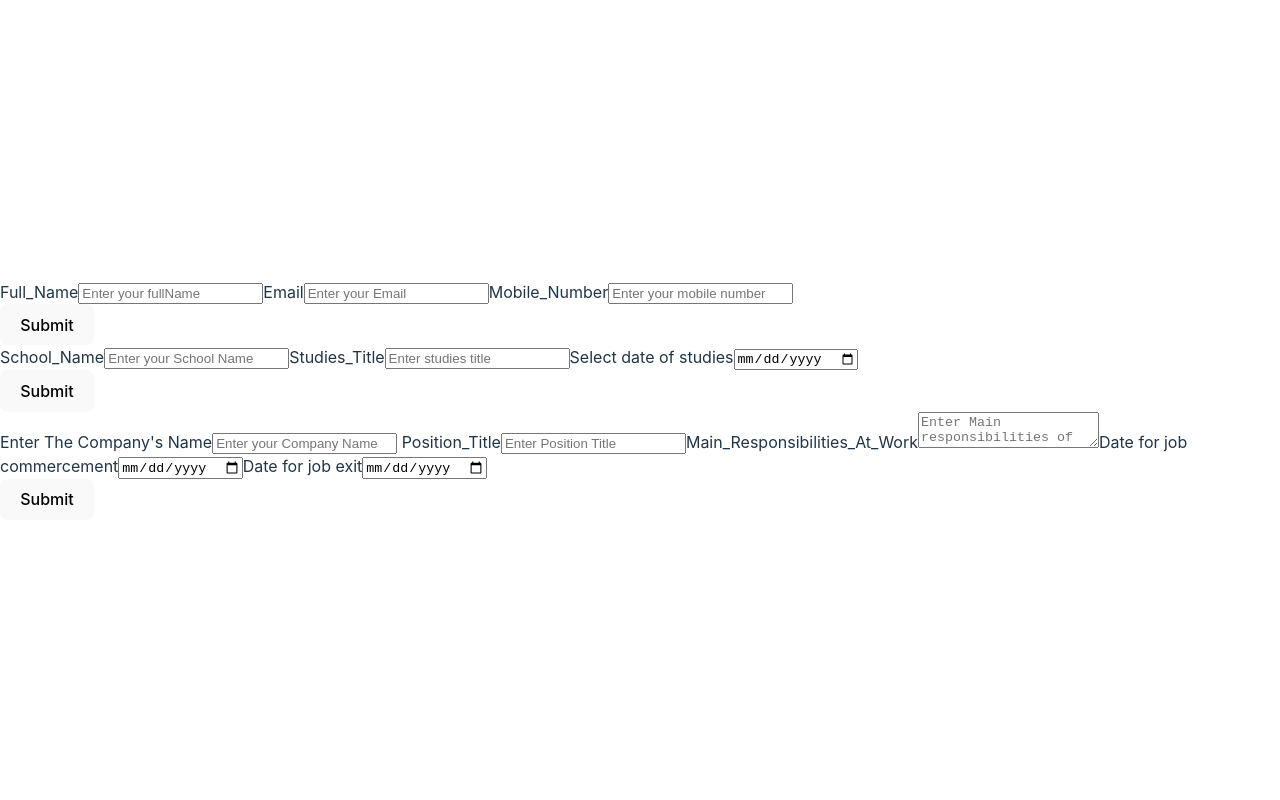
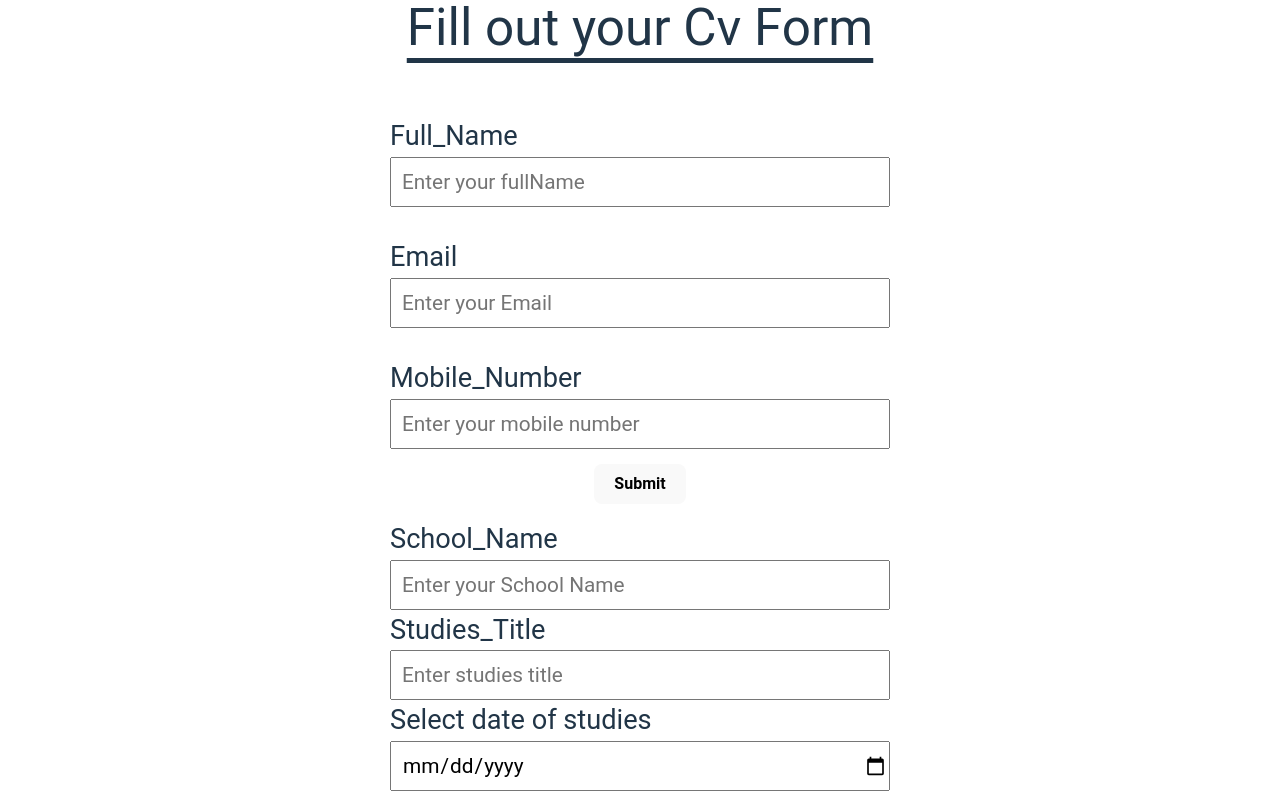
Before and after one commit to Bright-Anyawe/TOP-CV-Application-React-Project-, a React (Vite) app: page / in a window 1280 px wide. Shown: the top 800 px of the page. Built offline with nearby package versions, Linux system fonts and the light colour scheme.

Commit message:
Refactor: Improve the styling of the page

```diff
--- a/src/Component/Cv App.jsx
+++ b/src/Component/Cv App.jsx
@@ -5,11 +5,12 @@ import { PracticalExperienceForm } from "./PracticalExperienceForm.jsx";
 
 function CvApp() {
   return (
-    <div>
+    <>
+      <h1 className="headText">Fill out your Cv Form</h1>
       <UserContactForm />
       <EducationExperienceForm />
       <PracticalExperienceForm />
-    </div>
+    </>
   );
 }
 
--- a/src/Component/DisplayUserInfo.jsx
+++ b/src/Component/DisplayUserInfo.jsx
@@ -5,13 +5,20 @@ function DisplayUserContact({userContact, className}) {
 
 
 return (
-<div className={className} >
-    <p> Name: {userContact.PersonName} </p>
-<p>Email: {userContact.Email} </p>
-<p> Mobile Number: {userContact.MobileNumber} </p>
-
-     </div>
-)
+  <div className={className}>
+    <p>
+      {" "}
+      <span>Name:</span> {userContact.PersonName}{" "}
+    </p>
+    <p>
+      <span>Email:</span> {userContact.Email}{" "}
+    </p>
+    <p>
+      {" "}
+      <span>Mobile Number:</span> {userContact.MobileNumber}{" "}
+    </p>
+  </div>
+);
 }
 
 export default DisplayUserContact
--- a/src/Component/UserContactForm.jsx
+++ b/src/Component/UserContactForm.jsx
@@ -15,7 +15,6 @@ export function UserContactForm() {
   });
   const [isSubmit, setIsSubmit] = useState(false);
   const [valueDisplay, setValueDisplay] = useState(false);
-
 
   function handleUserName(e) {
     const updateUserName = e.target.value;
@@ -45,19 +44,17 @@ export function UserContactForm() {
     setUserContact(personContact);
   }
 
-
   function hideInputContainer() {
     const inputElContainer = document.querySelector(".inputContainer");
     inputElContainer.style.display = "none";
     // handleContactDisplay();
     // resetInputField();
-    setIsSubmit(true)
+    setIsSubmit(true);
 
     handleValueDisplay();
 
     // handleEditButton();
   }
-
 
   // function handleContactDisplay() {
   //   const contactDisplay = document.querySelector(".contactDisplay");
@@ -67,19 +64,17 @@ export function UserContactForm() {
   function handleEditBtn() {
     setIsSubmit(false);
     setValueDisplay(false);
-
-
   }
 
   function handleValueDisplay() {
-    setValueDisplay(true)
+    setValueDisplay(true);
   }
 
   function handleUserContactDisplayForEdit() {
     const inputElContainer = document.querySelector(".inputContainer");
     inputElContainer.style.display = "block";
 
-  const userContactDisplayer = document.querySelector(".contactDisplay");
+    const userContactDisplayer = document.querySelector(".userContactDisplay");
     userContactDisplayer.style.display = "none";
 
     //   <UserContactForm />;
@@ -94,59 +89,65 @@ function handleUserContactDisplayForEdit() {
           className="userContactInputEl"
         >
           <div className="inputContainer">
-            <label htmlFor="userName" className="userContactInputEl">
+            <div className="fullNameContainer">
+              <label htmlFor="userName" className="userNameLabel">
                 Full_Name
               </label>
               <input
                 type="text"
                 placeholder="Enter your fullName"
-              className="userContactInputEl"
+                className="userNameInputEl"
                 id="userName"
                 value={userName}
                 onChange={handleUserName}
               />
+            </div>
 
-            <label htmlFor="email" className="userContactInputEl">
+            <div className="emailContainer">
+              <label htmlFor="email" className="emailLabel">
                 Email
               </label>
               <input
                 type="email"
                 placeholder="Enter your Email"
-              className="userContactInputEl"
+                className="emailInputEl"
                 id="email"
                 value={email}
                 onChange={handleEmail}
               />
+            </div>
 
-            <label htmlFor="mobileNumber" className="userContactInputEl">
+            <div className="mobileNumberContainer">
+              <label htmlFor="mobileNumber" className="mobileNumberLabel">
                 Mobile_Number
               </label>
               <input
                 type="number"
                 placeholder="Enter your mobile number"
-              className="userContactInputEl"
+                className="mobileNumberInputEl"
                 id="mobileNumber"
                 value={mobileNumber}
                 onChange={handleMobileNumber}
               />
             </div>
+          </div>
 
           {valueDisplay ? (
             <DisplayUserContact
               userContact={userContact}
-              className="contactDisplay"
+              className="userContactDisplay"
             />
           ) : null}
 
           {!isSubmit ? (
             <Submit
               type="submit"
-              className="submit"
+              className="userContactSubmit"
               hideInputContainer={hideInputContainer}
             />
           ) : (
             <Edit
-              className="contactDisplay"
+              className="userContactEditComponent"
               handleUserContactDisplayForEdit={handleUserContactDisplayForEdit}
               // handleEditBtn={handleEditBtn}
             />
--- a/src/Styles/style.css
+++ b/src/Styles/style.css
@@ -0,0 +1,89 @@
+* {
+    padding: 0;
+    margin: 0;
+    box-sizing: border-box;
+    font-family: "Roboto", sans-serif;
+    font-weight: 400;
+    font-style: normal;
+}
+
+body {
+    margin: 0;
+    display: flex;
+    place-items: center;
+    min-width: 320px;
+    min-height: 100vh;
+    text-align: center;
+    justify-content: center;
+    align-items: center;
+}
+
+#root {
+    text-align: center;
+}
+
+.headText {
+    text-decoration: underline;
+    text-underline-offset: 13px;
+}
+
+.fullNameContainer {
+    display: flex;
+    flex-direction: column;
+
+    padding-top: 60px;
+    padding-bottom: 30px;
+}
+
+.emailContainer {
+    padding-bottom: 30px;
+}
+
+label {
+    font-size: 1.7rem;
+    display: flex;
+    justify-content: start;
+    align-items: center;
+}
+
+input, textarea {
+    min-width: 500px;
+    height: 50px;
+    font-size: 1.3rem;
+    padding-left: 10px;
+}
+
+::placeholder {
+    font-size: 1.3rem;
+
+}
+
+button {
+    margin: 15px 0;
+    border-radius: 8px;
+    /* border: 1px solid transparent; */
+    padding: 0.6em 1.2em;
+    font-size: 1em;
+    font-weight: 600;
+    font-family: inherit;
+    /* background-color: #1a1a1a; */
+    cursor: pointer;
+    transition: border-color 0.25s;
+}
+
+.userContactDisplay {
+    padding-top: 50px;
+}
+
+.userContactDisplay span {
+    font-weight: 700;
+}
+
+p {
+       font-size: 1.5rem;
+    text-align: center;
+    display: flex;
+    justify-content: start;
+    align-items: start;
+    gap: 30px;
+}
```
Lines whose indentation alone changed are shown as unchanged.
